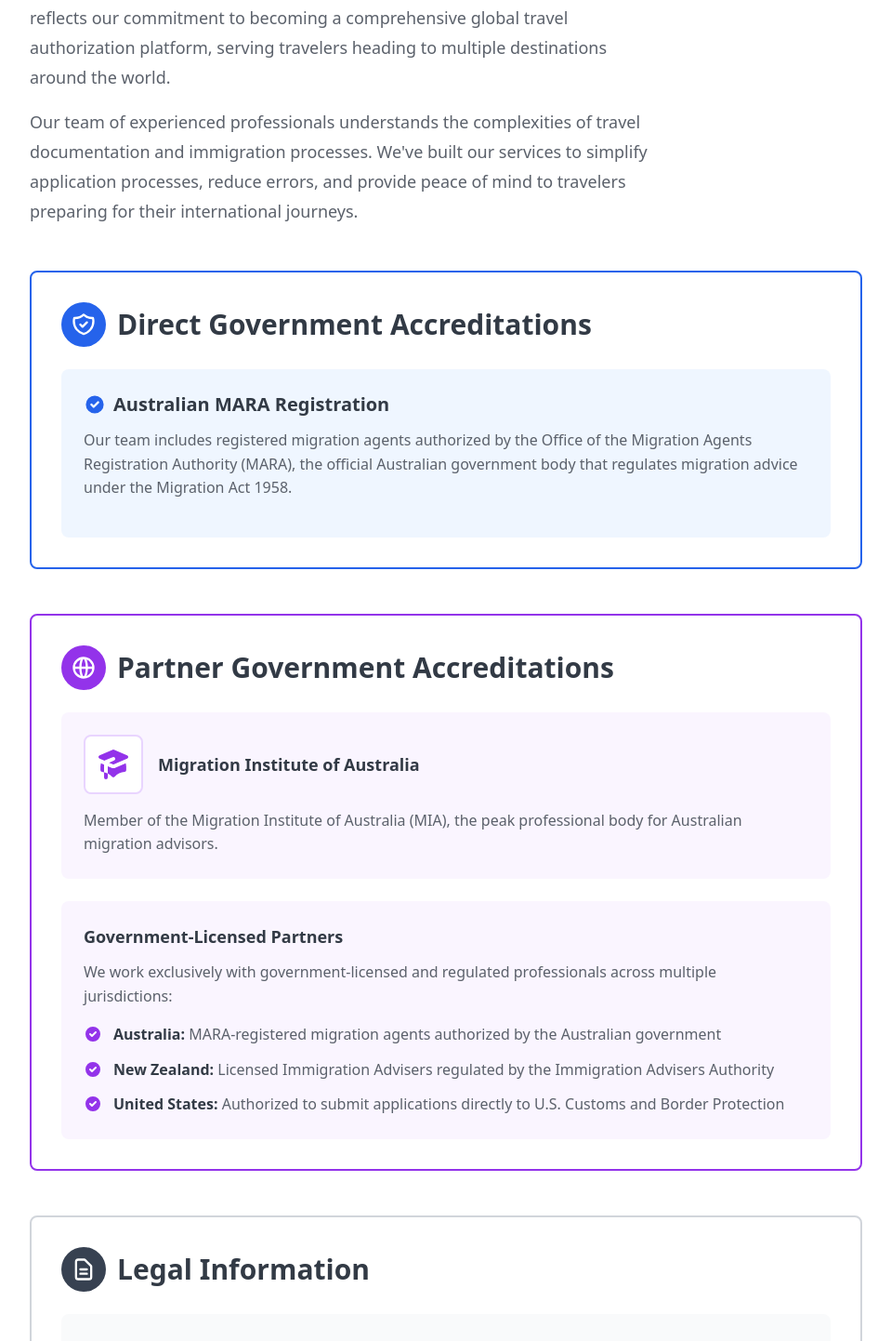
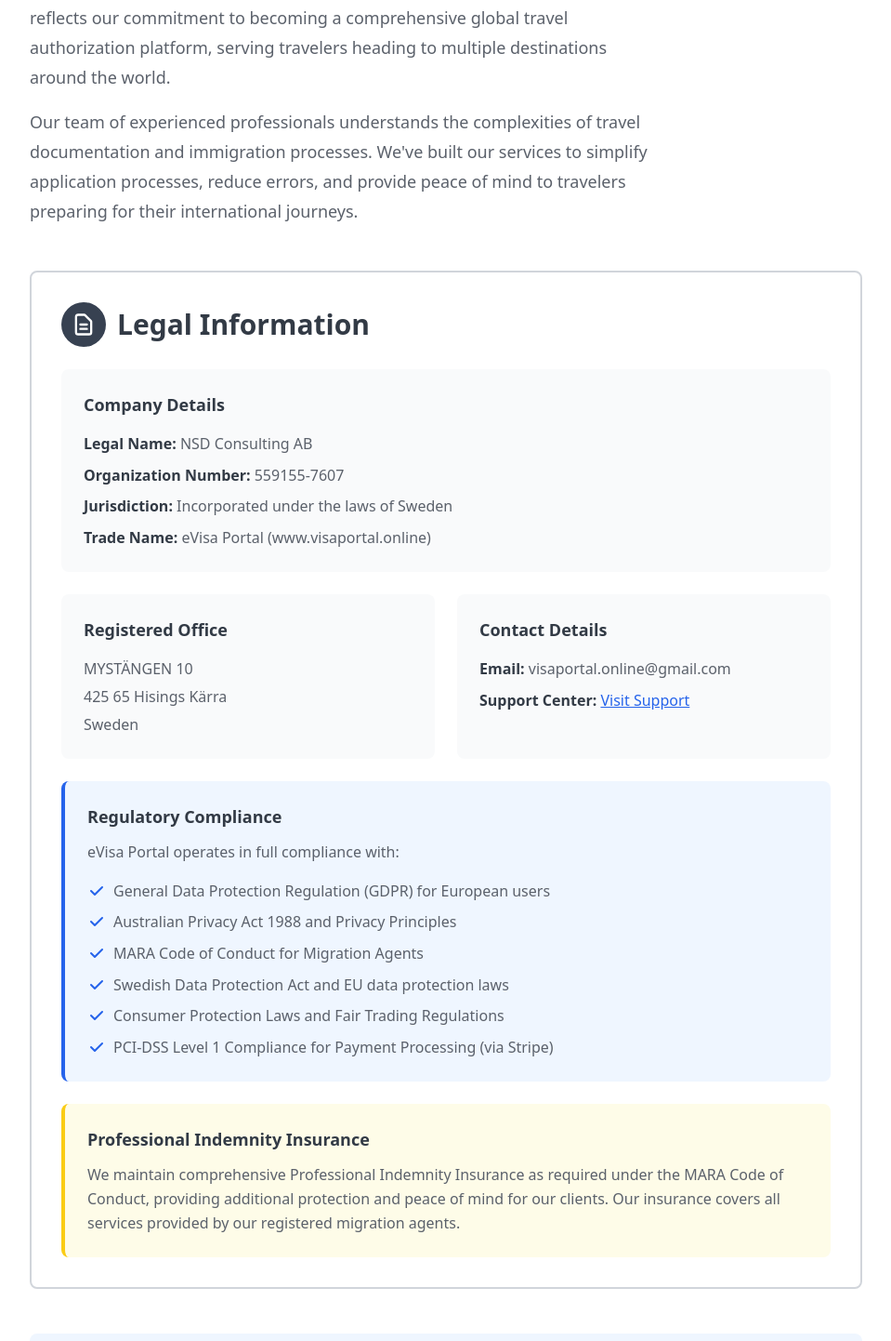
Before and after one commit to Jahanzaib00/ru.evisa-fe, a Next.js app: page /about in a window 1280 px wide. Shown: the part 866-2308 px from the top of the page at 93% size, without its empty margins (160-1119 px from the left). Built offline with nearby package versions, Linux system fonts and the light colour scheme; no server answers.

Commit message:
update about us page content

```diff
--- a/app/about/page.tsx
+++ b/app/about/page.tsx
@@ -51,19 +51,18 @@
               </h2>
               <div className="prose prose-lg text-gray space-y-4">
                 <p>
-                  {COMPANY_NAME} is a proprietary online platform and
-                  commercial project of {COMPANY_LEGAL_NAME}, a company
-                  incorporated under the laws of {COMPANY_JURISDICTION}. We are
-                  a specialized travel authorization assistance service that
-                  helps travelers navigate electronic travel authorization
-                  systems worldwide, including the U.S. Electronic System for
-                  Travel Authorization (ESTA) and the UK Electronic Travel
-                  Authorization (ETA).
+                  {COMPANY_NAME} is a proprietary online platform and commercial
+                  project of {COMPANY_LEGAL_NAME}, a company incorporated under
+                  the laws of {COMPANY_JURISDICTION}. We are a specialized
+                  travel authorization assistance service that helps travelers
+                  navigate electronic travel authorization systems worldwide,
+                  including the U.S. Electronic System for Travel Authorization
+                  (ESTA) and the UK Electronic Travel Authorization (ETA).
                 </p>
                 <p>
-                  Since our founding, we&apos;ve assisted thousands of
-                  travelers in obtaining their travel authorizations efficiently
-                  and accurately. Our expanding service portfolio reflects our
+                  Since our founding, we&apos;ve assisted thousands of travelers
+                  in obtaining their travel authorizations efficiently and
+                  accurately. Our expanding service portfolio reflects our
                   commitment to becoming a comprehensive global travel
                   authorization platform, serving travelers heading to multiple
                   destinations around the world.
@@ -79,7 +78,7 @@
             </div>
 
             {/* Direct Government Accreditations */}
-            <div className="bg-white border-2 border-blue-600 rounded-lg p-8">
+            {/*<div className="bg-white border-2 border-blue-600 rounded-lg p-8">
               <div className="flex items-center gap-3 mb-6">
                 <div className="w-12 h-12 bg-blue-600 rounded-full flex items-center justify-center">
                   <svg
@@ -123,7 +122,6 @@
                     (MARA), the official Australian government body that
                     regulates migration advice under the Migration Act 1958.
                   </p>
-                  {/*
                   <div className="bg-white rounded-lg p-4 border border-blue-200">
                     <table className="w-full">
                       <thead>
@@ -175,13 +173,13 @@
                       MARA Code of Conduct, ensuring professional and ethical
                       service delivery.
                     </p>
-                  </div> */}
+                  </div>
                 </div>
               </div>
-            </div>
+            </div> */}
 
             {/* Partner Government Accreditations */}
-            <div className="bg-white border-2 border-purple-600 rounded-lg p-8">
+            {/* <div className="bg-white border-2 border-purple-600 rounded-lg p-8">
               <div className="flex items-center gap-3 mb-6">
                 <div className="w-12 h-12 bg-purple-600 rounded-full flex items-center justify-center">
                   <svg
@@ -295,7 +293,7 @@
                   </ul>
                 </div>
               </div>
-            </div>
+            </div> */}
 
             {/* Legal Information */}
             <div className="bg-white border-2 border-gray-300 rounded-lg p-8">
--- a/app/layout.tsx
+++ b/app/layout.tsx
@@ -9,6 +9,11 @@
   metadataBase: new URL(
     process.env.NEXT_PUBLIC_SITE_URL || "https://www.visaportal.online"
   ),
+  viewport: {
+    width: "device-width",
+    initialScale: 1,
+    maximumScale: 5,
+  },
   icons: {
     icon: [{ url: "/icon.png", type: "image/png" }],
     apple: [{ url: "/apple-icon.png", type: "image/png" }],
```
